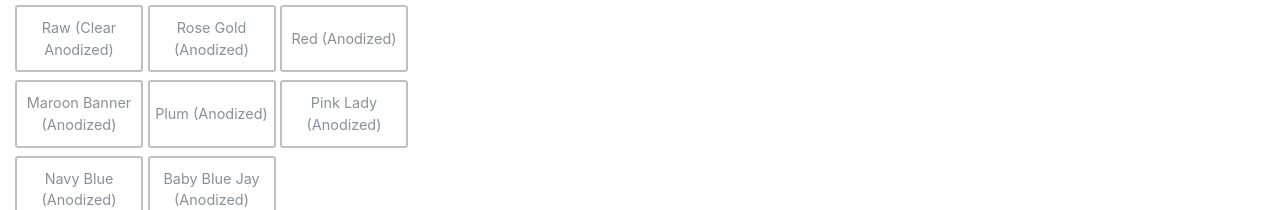
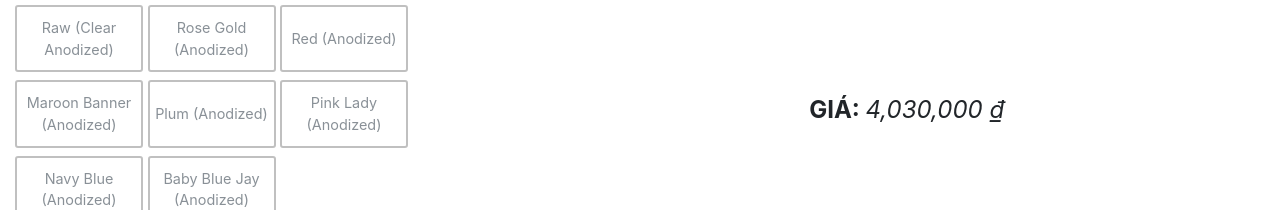
Before and after one commit to tuanta1996/kyuu-configurator-vnmk, a plain HTML site: page index.html in a window 1280 px wide. Shown: the part 590-800 px from the top of the page. Drawn offline with nearby package versions, Linux system fonts and the light colour scheme.

Commit message:
Add price calculation

```diff
--- a/index.html
+++ b/index.html
@@ -7,6 +7,7 @@
     <script src="https://ajax.googleapis.com/ajax/libs/jquery/3.5.1/jquery.min.js"></script>
     <script src="https://cdnjs.cloudflare.com/ajax/libs/popper.js/1.14.7/umd/popper.min.js" integrity="sha384-UO2eT0CpHqdSJQ6hJty5KVphtPhzWj9WO1clHTMGa3JDZwrnQq4sF86dIHNDz0W1" crossorigin="anonymous"></script>
     <script src="https://stackpath.bootstrapcdn.com/bootstrap/4.3.1/js/bootstrap.min.js" integrity="sha384-JjSmVgyd0p3pXB1rRibZUAYoIIy6OrQ6VrjIEaFf/nJGzIxFDsf4x0xIM+B07jRM" crossorigin="anonymous"></script>
+    <script type="text/javascript" src="prices.js"></script>
     <script type="text/javascript" src="script.js"></script>
   </head>
   <body>
@@ -910,9 +911,9 @@
           </div>
           <div class="align-items-center d-flex font-1-5 justify-content-center h-25">
             <div class="price text-center">
-              <span class="price-text text-uppercase font-weight-bold">Price: </span>
+              <span class="price-text text-uppercase font-weight-bold">Giá: </span>
               <span class="price-number font-italic">100.000.000</span>
-              <span class="price-currency font-italic">USD</span>
+              <span class="price-currency font-italic"> ₫</span>
             </div>
           </div>
         </div>
--- /dev/null
+++ b/prices.js
@@ -0,0 +1,61 @@
+const prices = {
+    "wk-alu-anode": "2550000",
+    "wk-alu-ecoat": "2500000",
+    "wk-copper-polish": "8050000",
+    "wk-copper-sand": "7950000",
+    "wk-pc": "2200000",
+    "wkl-alu-anode": "2550000",
+    "wkl-alu-ecoat": "2500000",
+    "wkl-pc": "2200000",
+    "wk-crane-alu-anode": "3150000",
+    "wk-crane-alu-ecoat": "3500000",
+    "wkl-crane-alu-anode": "3150000",
+    "wkl-crane-alu-ecoat": "3500000",
+    "wk-flower-alu-anode": "3150000",
+    "wk-flower-alu-ecoat": "3500000",
+    "wkl-flower-alu-anode": "3150000",
+    "wkl-flower-alu-ecoat": "3500000",
+
+    "badge-alu-anode": "200000",
+    "badge-alu-ecoat": "230000",
+    "badge-pc": "180000",
+    "badge-brass-sand": "220000",
+    "badge-brass-pvd": "270000",
+    "badge-copper-sand": "200000",
+    "badge-copper-polish": "220000",
+    "badge-ss-polish": "370000",
+    "badge-special": "350000",
+
+    "weight-regular-alu-anode": "700000",
+    "weight-regular-alu-ecoat": "850000",
+    "weight-regular-pc": "650000",
+    "weight-regular-brass-sand": "1250000",
+    "weight-regular-brass-pvd": "1600000",
+    "weight-regular-copper-sand": "1400000",
+    "weight-regular-copper-polish": "1450000",
+    "weight-regular-ss-polish": "1350000",
+
+    "weight-hybrid-alu-anode": "700000",
+    "weight-hybrid-alu-ecoat": "850000",
+    "weight-hybrid-pc": "600000",
+    "weight-hybrid-brass-sand": "1200000",
+    "weight-hybrid-brass-pvd": "1550000",
+    "weight-hybrid-brass-bpvd": "2000000",
+    "weight-hybrid-copper-sand": "1300000",
+    "weight-hybrid-copper-polish": "1300000",
+    "weight-hybrid-ss-polish": "1300000",
+
+    "subweight-alu-anode": "350000",
+    "subweight-alu-ecoat": "400000",
+    "subweight-pc": "300000",
+
+    "plate-alu-anode": "600000",
+    "plate-alu-ecoat": "650000",
+    "plate-pc": "450000",
+    "plate-pom": "450000",
+    "plate-brass-sand": "900000",
+    "plate-brass-pvd": "1350000",
+    "plate-brass-bpvd": "1700000",
+    "plate-copper-sand": "1050000",
+    "plate-copper-polish": "950000",
+};
--- a/script.js
+++ b/script.js
@@ -40,6 +40,112 @@ function updateRenders() {
     $(".configurator-viewer .render-plate").attr("src", `https://raw.githubusercontent.com/ShadowProgr/kyuu-configurator/main/assets/plate/${plate}.png?raw=true`);
 };
 
+function updatePrice() {
+    if (!$("input[type='radio'][name='grp-layout']:checked").length
+            || !$("input[type='radio'][name='grp-case-color']:checked").length
+            || !$("input[type='radio'][name='grp-badge-color']:checked").length
+            || !$("input[type='radio'][name='grp-weight-style']:checked").length
+            || !$("input[type='radio'][name='grp-weight-color']:checked").length
+            || !$("input[type='radio'][name='grp-plate-color']:checked").length)
+        return;
+
+    const weightStyle = $("input[type='radio'][name='grp-weight-style']:checked").attr("id");
+    if (weightStyle.includes("hybrid")
+            && !$("input[type='radio'][name='grp-subweight-color']:checked").length)
+        return;
+
+    let price = 0;
+
+    // Case
+    const layout = $("input[type='radio'][name='grp-layout']:checked").attr("id").replace("case-", "");
+    const caseColor = $("input[type='radio'][name='grp-case-color']:checked").attr("id").replace("case-", "");
+    let caseFinish = "";
+    if (layout.includes("crane") || layout.includes("flower") || caseColor.includes("alu")) {
+        if (caseColor.includes("alu-e")) {
+            caseFinish = "alu-ecoat";
+        } else {
+            caseFinish = "alu-anode";
+        }
+    } else if (caseColor.includes("pc")) {
+        caseFinish = "pc";
+    } else {
+        caseFinish = caseColor;
+    }
+    price += parseInt(prices[`${layout}-${caseFinish}`]);
+
+    // Badge
+    const badge = $("input[type='radio'][name='grp-badge-color']:checked").attr("id").replace("badge-", "");
+    let badgeFinish = "";
+    if (badge.includes("crane") || badge.includes("flower")) {
+        badgeFinish = "special";
+    } else if (badge.includes("alu")) {
+        if (badge.includes("alu-e")) {
+            badgeFinish = "alu-ecoat";
+        } else {
+            badgeFinish = "alu-anode";
+        }
+    } else if (badge.includes("pc")) {
+        badgeFinish = "pc";
+    } else {
+        badgeFinish = badge;
+    }
+    price += parseInt(prices[`badge-${badgeFinish}`]);
+
+    // Weight
+    const weight = $("input[type='radio'][name='grp-weight-color']:checked").attr("id").replace("weight-", "");
+    let weightFinish = "";
+    if (weight.includes("alu")) {
+        if (weight.includes("alu-e")) {
+            weightFinish = "alu-ecoat";
+        } else {
+            weightFinish = "alu-anode";
+        }
+    } else if (weight.includes("pc")) {
+        weightFinish = "pc";
+    } else {
+        weightFinish = weight;
+    }
+    price += parseInt(prices[`${weightStyle}-${weightFinish}`]);
+
+    // Subweight
+    if (weightStyle.includes("hybrid")
+            && !$("input[type='radio'][name='grp-subweight-color']:checked").length) {
+        const subweight = $("input[type='radio'][name='grp-subweight-color']:checked").attr("id").replace("subweight-", "");
+
+        let subweightFinish = "";
+        if (subweight.includes("alu")) {
+            if (subweight.includes("alu-e")) {
+                subweightFinish = "alu-ecoat";
+            } else {
+                subweightFinish = "alu-anode";
+            }
+        } else {
+            subweightFinish = "pc";
+        }
+        price += parseInt(prices[`subweight-${subweightFinish}`]);
+    }
+
+    // Plate
+    const plate = $("input[type='radio'][name='grp-plate-color']:checked").attr("id").replace("plate-", "");
+    let plateFinish = "";
+    if (plate.includes("alu")) {
+        if (plate.includes("alu-e")) {
+            plateFinish = "alu-ecoat";
+        } else {
+            plateFinish = "alu-anode";
+        }
+    } else if (plate.includes("pc")) {
+        plateFinish = "pc";
+    } else if (plate.includes("pom")) {
+        plateFinish = "pom";
+    } else {
+        plateFinish = plate;
+    }
+    price += parseInt(prices[`plate-${plateFinish}`]);
+
+    $(".price-number").text(price.toLocaleString(undefined));
+}
+
 $(document).ready(function () {
     $("input[name='grp-layout']").change(function () {
         const id = $("input[type='radio'][name='grp-layout']:checked").attr("id");
@@ -57,6 +163,7 @@ $(document).ready(function () {
             }
         }
         updateRenders();
+        updatePrice();
     });
 
     $("input[name='grp-case-material']").change(function () {
@@ -73,12 +180,14 @@ $(document).ready(function () {
             $(".grp-case-color .case-copper-color").fadeIn("fast");
         }
         updateRenders();
+        updatePrice();
     });
 
     $("input[name='grp-case-color']").change(function () {
         const id = $("input[type='radio'][name='grp-case-color']:checked").attr("id");
 
         updateRenders();
+        updatePrice();
     });
 
     $("input[name='grp-badge-material']").change(function () {
@@ -101,12 +210,14 @@ $(document).ready(function () {
             $(".grp-badge-color .badge-ss-color").fadeIn("fast");
         }
         updateRenders();
+        updatePrice();
     });
 
     $("input[name='grp-badge-color']").change(function () {
         const id = $("input[type='radio'][name='grp-badge-color']:checked").attr("id");
 
         updateRenders();
+        updatePrice();
     });
 
     $("input[name='grp-weight-style']").change(function () {
@@ -124,6 +235,7 @@ $(document).ready(function () {
             }
         }
         updateRenders();
+        updatePrice();
     });
 
     $("input[name='grp-weight-material']").change(function () {
@@ -150,12 +262,14 @@ $(document).ready(function () {
             $(".grp-weight-color .weight-ss-color").fadeIn("fast");
         }
         updateRenders();
+        updatePrice();
     });
 
     $("input[name='grp-weight-color']").change(function () {
         const id = $("input[type='radio'][name='grp-weight-color']:checked").attr("id");
 
         updateRenders();
+        updatePrice();
     });
 
     $("input[name='grp-subweight-material']").change(function () {
@@ -169,12 +283,14 @@ $(document).ready(function () {
             $(".grp-subweight-color .subweight-pc-color").fadeIn("fast");
         }
         updateRenders();
+        updatePrice();
     });
 
     $("input[name='grp-subweight-color']").change(function () {
         const id = $("input[type='radio'][name='grp-subweight-color']:checked").attr("id");
 
         updateRenders();
+        updatePrice();
     });
 
     $("input[name='grp-plate-material']").change(function () {
@@ -197,15 +313,15 @@ $(document).ready(function () {
             $(".grp-plate-color .plate-pom-color").fadeIn("fast");
         }
         updateRenders();
+        updatePrice();
     });
 
     $("input[name='grp-plate-color']").change(function () {
         const id = $("input[type='radio'][name='grp-plate-color']:checked").attr("id");
 
         updateRenders();
+        updatePrice();
     });
-
-    $(".price").hide();
 
     $("input[name='grp-layout'][id='wkl']").prop("checked", true).change();
     $("input[name='grp-case-material'][id='case-alu']").prop("checked", true).change();
```
